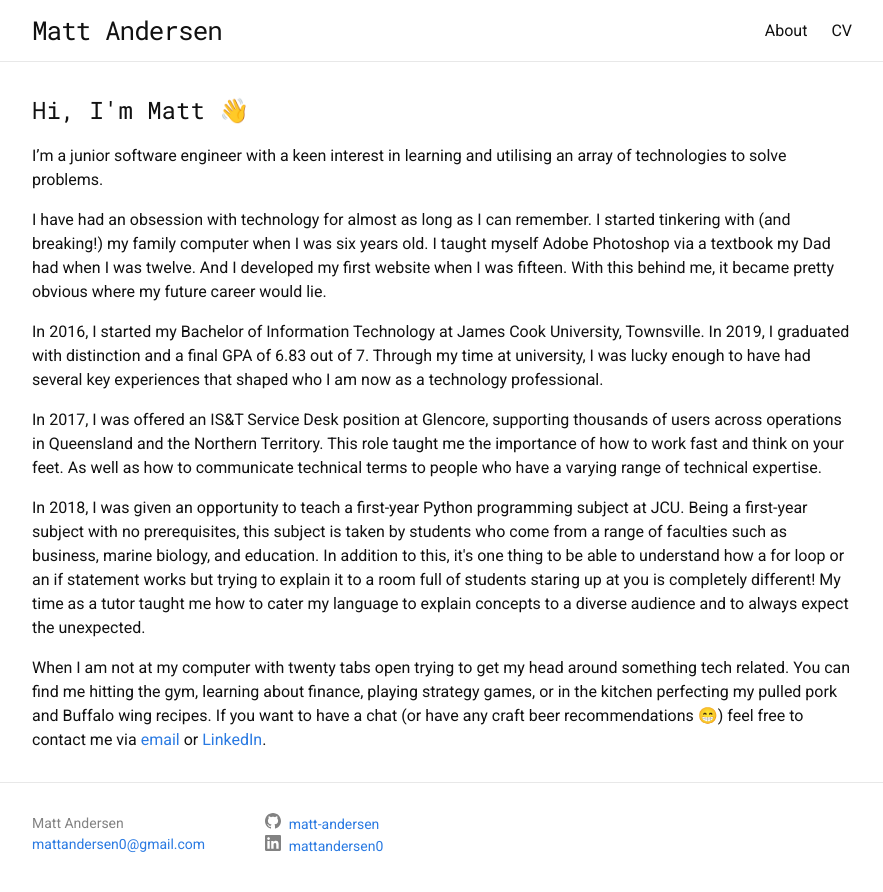
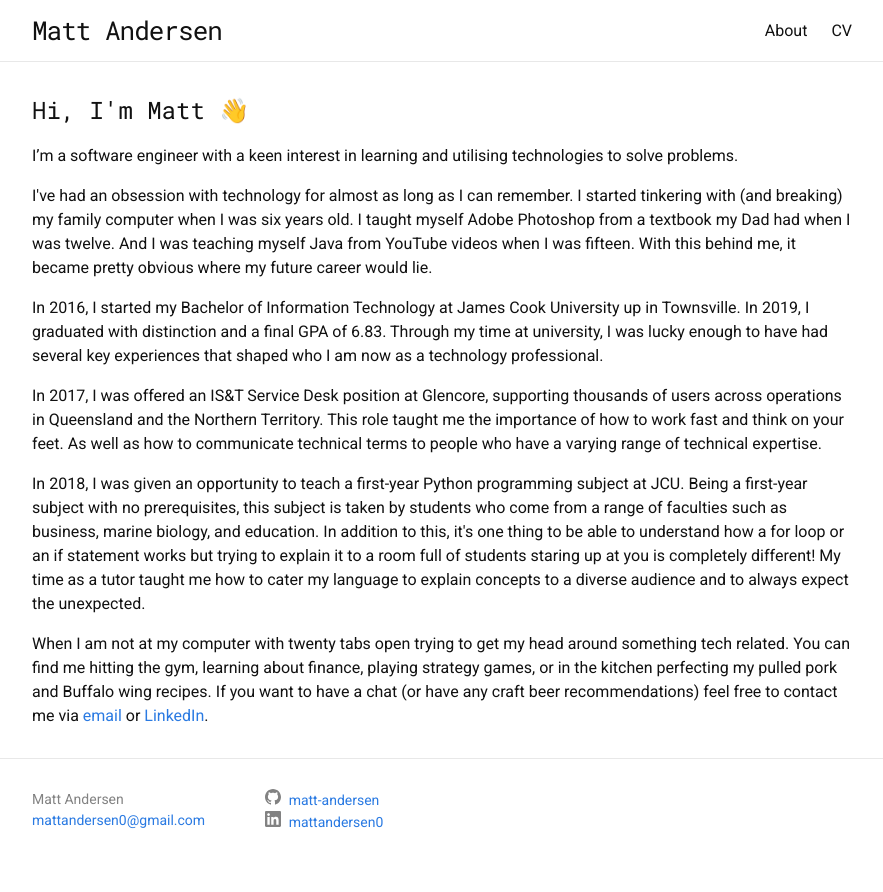
Before and after one commit to matt-andersen/mattandersen.dev, a Jekyll site: the page built from about.html, in a window 1280 px wide. Shown: the top 892 px of the page, without its empty margins (198-1081 px from the left). Built offline with Jekyll 4.4.1, drawn with Linux system fonts in a browser that asks for light colours.

Commit message:
Fix some wording in the 'About' page

```diff
--- a/about.html
+++ b/about.html
@@ -6,22 +6,22 @@ permalink: /about/
 
 <div>
   <h1 class="heading-text">Hi, I'm Matt 👋</h1>
-  <p>I’m a junior software engineer with a keen interest in learning and utilising an array of technologies to solve problems.</p>
+  <p>I’m a software engineer with a keen interest in learning and utilising technologies to solve problems.</p>
 
   <p>
-    I have had an obsession with technology for almost as long as I can remember. I started tinkering with (and breaking!) my family computer when I was six
-    years old. I taught myself Adobe Photoshop via a textbook my Dad had when I was twelve. And I developed my first website when I was fifteen. With this
+    I've had an obsession with technology for almost as long as I can remember. I started tinkering with (and breaking) my family computer when I was six
+    years old. I taught myself Adobe Photoshop from a textbook my Dad had when I was twelve. And I was teaching myself Java from YouTube videos when I was fifteen. With this
     behind me, it became pretty obvious where my future career would lie.
   </p>
 
   <p>
-    In 2016, I started my Bachelor of Information Technology at James Cook University, Townsville. In 2019, I graduated with distinction and a final GPA of 6.83
-    out of 7. Through my time at university, I was lucky enough to have had several key experiences that shaped who I am now as a technology professional.
+    In 2016, I started my Bachelor of Information Technology at James Cook University up in Townsville. In 2019, I graduated with distinction and a final GPA of 6.83.
+    Through my time at university, I was lucky enough to have had several key experiences that shaped who I am now as a technology professional.
   </p>
 
   <p>
-    In 2017, I was offered an IS&T Service Desk position at Glencore, supporting thousands of users across operations in Queensland and the Northern Territory. This role taught me the importance of how to work fast and think on your feet. As well as how to communicate technical terms to
-    people who have a varying range of technical expertise.
+    In 2017, I was offered an IS&T Service Desk position at Glencore, supporting thousands of users across operations in Queensland and the Northern Territory. This role taught me the importance of how to work
+    fast and think on your feet. As well as how to communicate technical terms to people who have a varying range of technical expertise.
   </p>
 
   <p>
@@ -36,7 +36,7 @@ permalink: /about/
   <p>
     When I am not at my computer with twenty tabs open trying to get my head around something tech related. You can find me hitting the gym, learning about
     finance, playing strategy games, or in the kitchen perfecting my pulled pork and Buffalo wing recipes. If you want to have a chat (or have any craft beer
-    recommendations 😁) feel free to contact me via <a href="mailto:{{ site.email }}">email</a> or
+    recommendations) feel free to contact me via <a href="mailto:{{ site.email }}">email</a> or
     <a href="https://www.linkedin.com/in/{{ site.linkedin_username }}">LinkedIn</a>.
   </p>
 </div>
```
Also changed, not shown: 1 other file.
